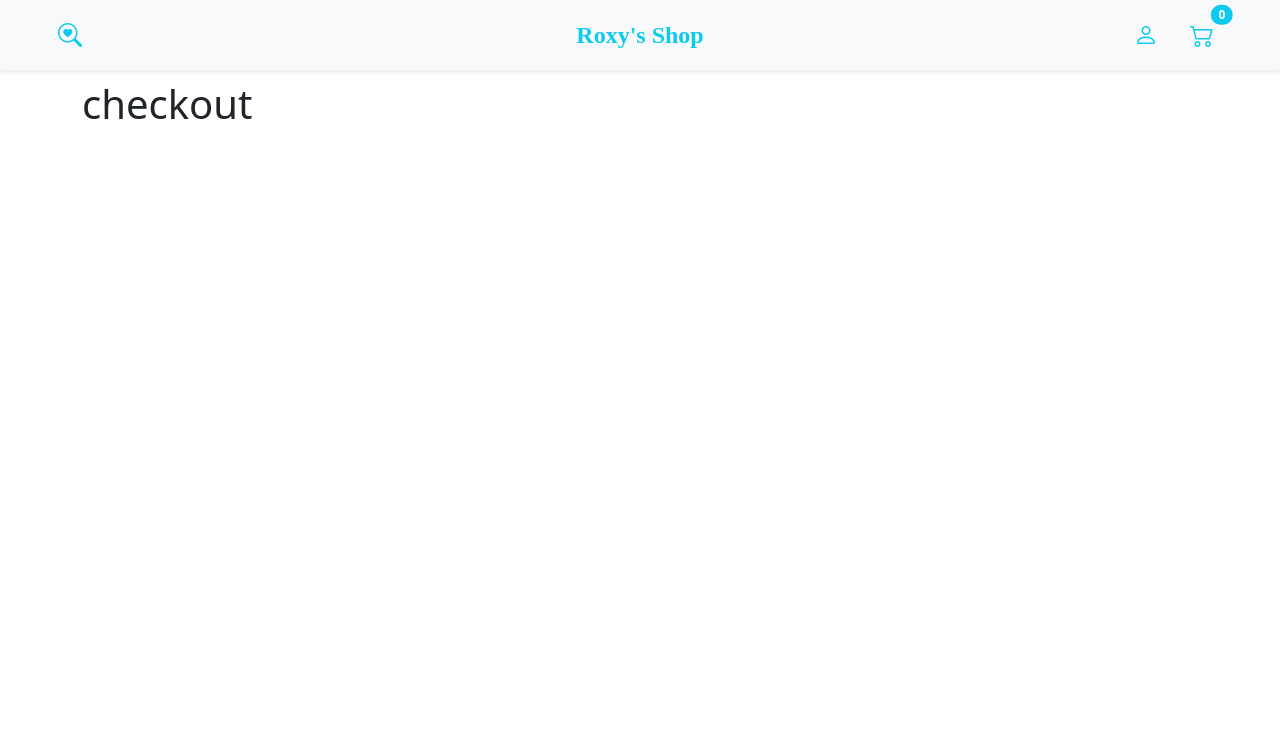
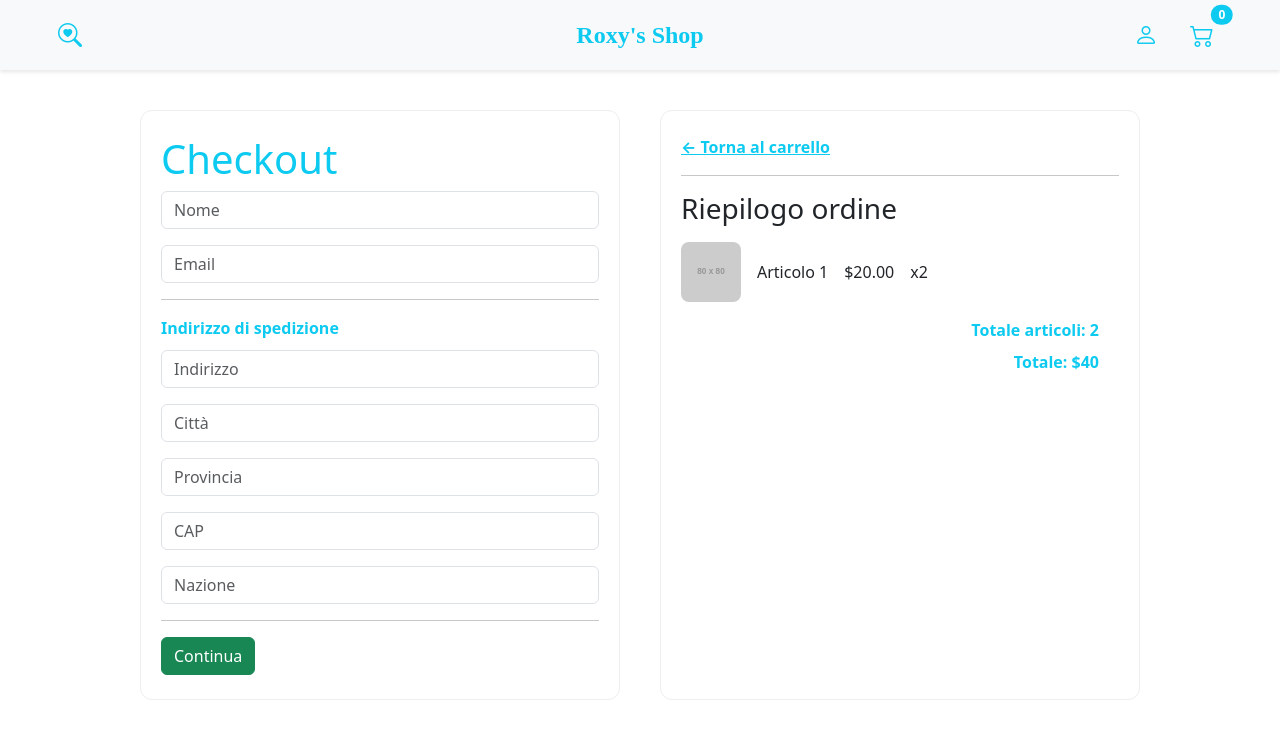
Before and after one commit to Roxyxyxy/PPM_Project_2, a Django app: page /checkout/ in a window 1280 px wide. Shown: the top 739 px of the page. Run offline with Django 4.2, Linux system fonts and the light colour scheme; grey boxes labelled with a size stand in for pictures from a placeholder-image service; some libraries are stand-ins or nearby versions.

Commit message:
Implement checkout page layout and form: add fields for user information, enhance styling, and create summary section

```diff
--- a/store/static/css/main.css
+++ b/store/static/css/main.css
@@ -189,3 +189,58 @@ body{
 .cart-buttons .continue-link:hover {
   color: #0a8dbb;
 }
+
+.checkout-container {
+  display: flex;
+  flex-wrap: wrap;
+  gap: 40px;
+  margin-top: 30px;
+  justify-content: center;
+}
+
+.checkout-form, .checkout-summary {
+  background: #fff;
+  border: 1px solid #eee;
+  border-radius: 12px;
+  padding: 24px 20px;
+  flex: 1 1 320px;
+  min-width: 320px;
+  max-width: 480px;
+}
+
+.form-field {
+  margin-bottom: 16px;
+}
+
+.section-title {
+  font-weight: bold;
+  color: rgb(13, 202, 240);
+  margin-bottom: 10px;
+}
+
+.checkout-summary .continue-link {
+  color: rgb(13, 202, 240);
+  text-decoration: underline;
+  font-weight: bold;
+  font-size: 1em;
+}
+
+.checkout-summary .cart-row {
+  display: flex;
+  align-items: center;
+  gap: 16px;
+  margin: 16px 0;
+}
+
+.checkout-summary .cart-img {
+  width: 60px;
+  height: 60px;
+  object-fit: cover;
+  border-radius: 8px;
+}
+
+.checkout-summary .total {
+  font-weight: bold;
+  color: rgb(13, 202, 240);
+  margin-top: 8px;
+}
--- a/store/templates/store/checkout.html
+++ b/store/templates/store/checkout.html
@@ -1,6 +1,90 @@
-{% extends 'store/main.html' %}
-{% load static %}
-{% block content %}
-<h1>checkout</h1>
+{% extends 'store/main.html' %} {% load static %} {% block content %}
 
+
+<div class="checkout-container">
+  <div class="checkout-form">
+    <form>
+      <div class="form-field">
+        <h1 class="text-info">Checkout</h1>
+        <input
+          required
+          class="form-control"
+          type="text"
+          name="name"
+          placeholder="Nome"
+        />
+      </div>
+      <div class="form-field">
+        <input
+          required
+          class="form-control"
+          type="email"
+          name="email"
+          placeholder="Email"
+        />
+      </div>
+      <hr />
+      <p class="section-title">Indirizzo di spedizione</p>
+      <div class="form-field">
+        <input
+          class="form-control"
+          type="text"
+          name="address"
+          placeholder="Indirizzo"
+        />
+      </div>
+      <div class="form-field">
+        <input
+          class="form-control"
+          type="text"
+          name="city"
+          placeholder="Città"
+        />
+      </div>
+      <div class="form-field">
+        <input
+          class="form-control"
+          type="text"
+          name="state"
+          placeholder="Provincia"
+        />
+      </div>
+      <div class="form-field">
+        <input
+          class="form-control"
+          type="text"
+          name="zipcode"
+          placeholder="CAP"
+        />
+      </div>
+      <div class="form-field">
+        <input
+          class="form-control"
+          type="text"
+          name="country"
+          placeholder="Nazione"
+        />
+      </div>
+      <hr />
+      <input class="btn btn-success" type="submit" value="Continua" />
+    </form>
+  </div>
+  <div class="checkout-summary">
+    <a class="continue-link" href="{% url 'cart' %}"
+      >&#x2190; Torna al carrello</a
+    >
+    <hr />
+    <h3>Riepilogo ordine</h3>
+    <div class="cart-row">
+      <div>
+        <img class="cart-img" src="https://placehold.co/80x80" />
+      </div>
+      <div>Articolo 1</div>
+      <div>$20.00</div>
+      <div>x2</div>
+    </div>
+    <div class="total">Totale articoli: 2</div>
+    <div class="total">Totale: $40</div>
+  </div>
+</div>
 {% endblock content %}
```
Also changed, not shown: store/models.py (added).
